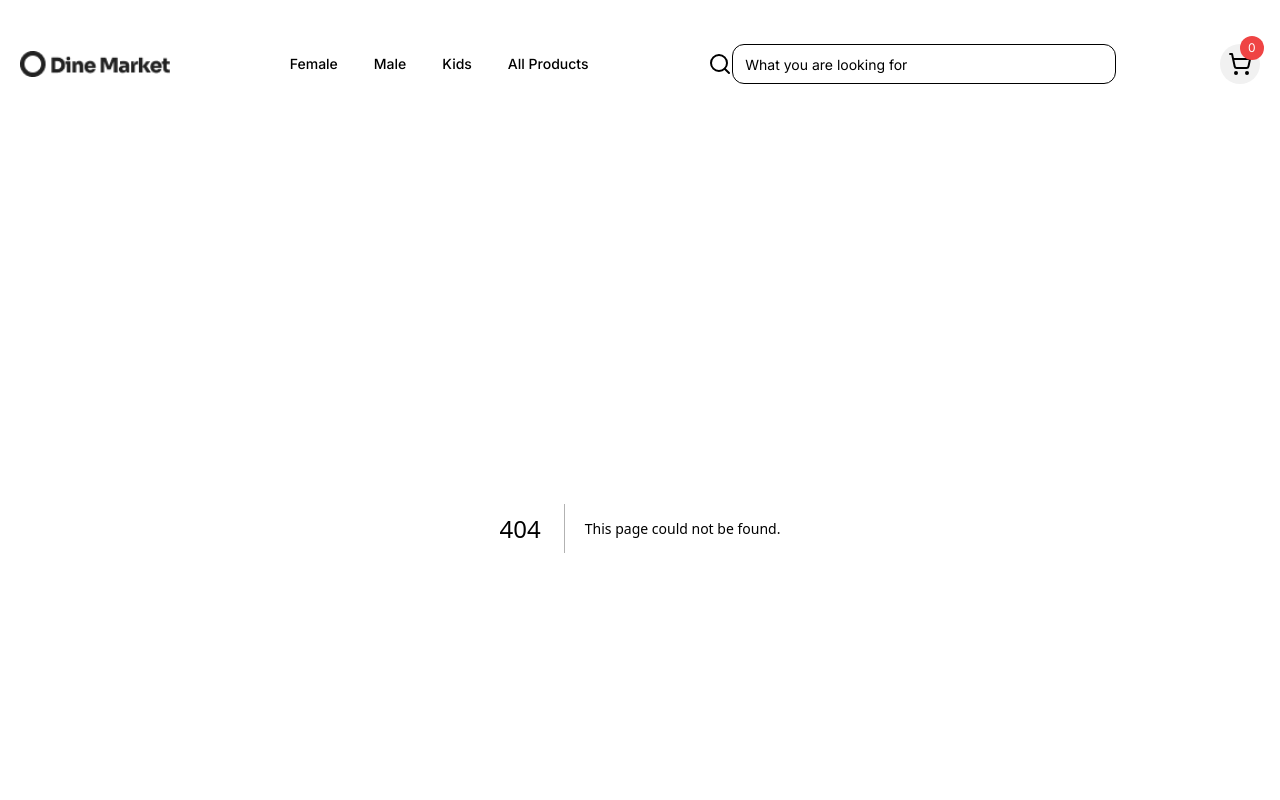
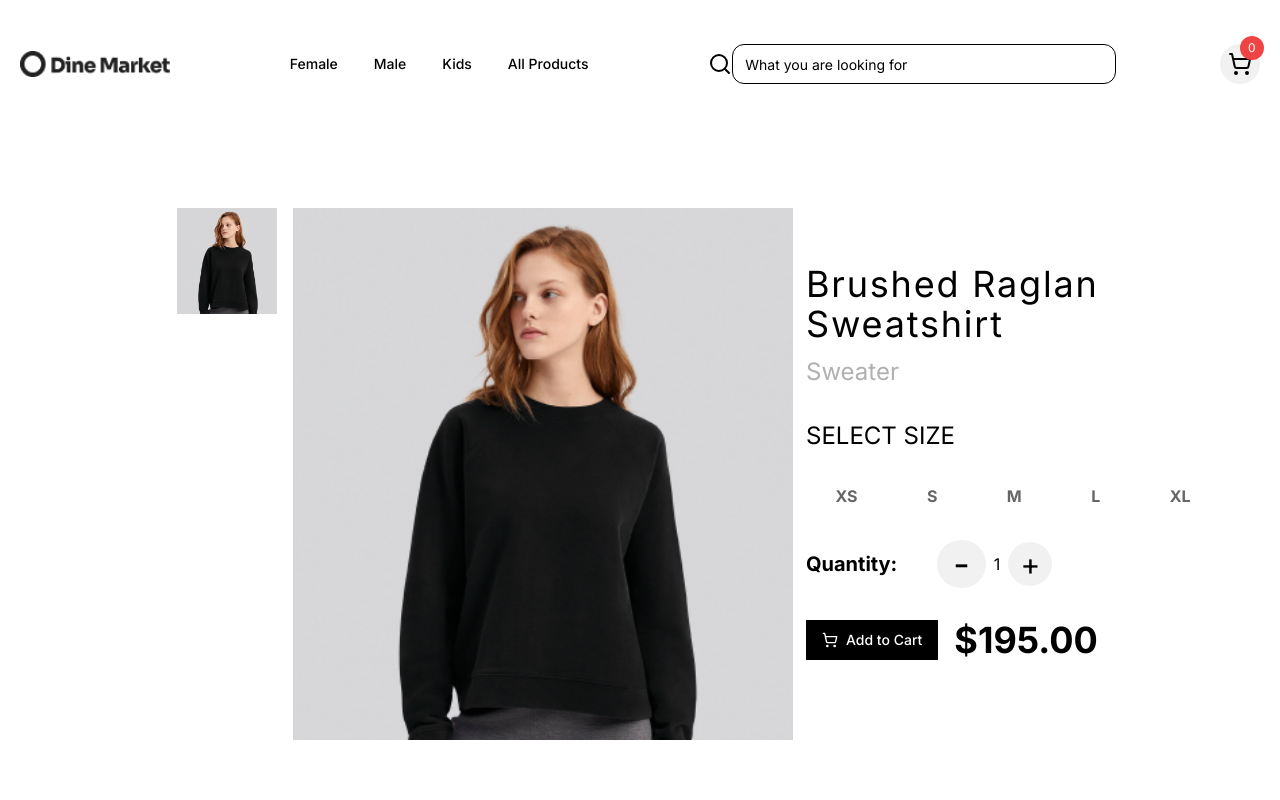
Before and after one commit to Tufail46/Hackathon-with-shadcn-ui, a Next.js app: page /cart in a window 1280 px wide. Before the commit this address had no page. Shown: the top 800 px of the page. Built offline with nearby package versions, Linux system fonts and the light colour scheme.

Commit message:
7 June 2nd Commit

```diff
--- /dev/null
+++ b/components/Cart.tsx
@@ -0,0 +1,61 @@
+import Image from "next/image";
+import { Button } from "./ui/button";
+import { ShoppingCart } from "lucide-react";
+
+export default function Cart() {
+  return (
+    <div className="max-w-[1240px] w-full mx-auto my-20">
+      <div className="grid lg:grid-cols-[3fr,1fr] justify-center">
+        <div className="flex justify-center gap-4">
+          <div className="">
+            <Image src={"/321.png"} alt={"/"} width={100} height={200} />
+          </div>
+          <div className="">
+            <Image src={"/321.png"} alt={"/"} width={500} height={1000} />
+          </div>
+        </div>
+        <div className="my-10 lg:-ml-36">
+          <h2 className="text-4xl mt-4 tracking-wider">
+            Brushed Raglan Sweatshirt
+          </h2>
+          <p className="text-2xl my-3 text-[#B0B0B0]">Sweater</p>
+          <p className="uppercase my-8 text-2xl">Select Size</p>
+          <div className="flex justify-evenly lg:-ml-10 text-[#666666] font-bold">
+            <p>XS</p>
+            <p>S</p>
+            <p>M</p>
+            <p>L</p>
+            <p>XL</p>
+          </div>
+          <div className="flex items-center my-8 gap-10">
+            <div>
+              <p className="font-bold text-xl">Quantity:</p>
+            </div>
+            <div className="flex items-center justify-center gap-2">
+              <button className="bg-[#F1F1F1] text-4xl rounded-full px-4 py-1">
+                {" "}
+                -{" "}
+              </button>
+              <p>1</p>
+              <button className="bg-[#F1F1F1] text-3xl rounded-full px-3 py-1 border-r-black">
+                {" "}
+                +{" "}
+              </button>
+            </div>
+          </div>
+          <div className="flex gap-4 my-6">
+            <div className="bg-black hover:bg-black text-white">
+              <Button>
+                <ShoppingCart className="mr-2 h-4 w-4" />
+                Add to Cart
+              </Button>
+            </div>
+            <div>
+              <p className="text-4xl font-bold">$195.00</p>
+            </div>
+          </div>
+        </div>
+      </div>
+    </div>
+  );
+}
--- a/src/app/allProducts/page.tsx
+++ b/src/app/allProducts/page.tsx
@@ -37,7 +37,7 @@ export default async function page() {
     <div className="max-w-[1240px] w-full mx-auto">
       <div className="grid md:grid-cols-2 lg:grid-cols-3 gap-3 justify-center">
         {data.map((item) => (
-          <div className="m-8">
+          <div key={item._id} className="m-8">
             <Image
               width={300}
               height={300}
--- /dev/null
+++ b/src/app/cart/page.tsx
@@ -0,0 +1,5 @@
+import Cart from "../../../components/Cart";
+
+export default function page() {
+  return <Cart />;
+}
--- a/src/app/female/page.tsx
+++ b/src/app/female/page.tsx
@@ -38,7 +38,7 @@ export default async function page() {
     <div className="max-w-[1240px] w-full mx-auto">
       <div className="grid md:grid-cols-2 lg:grid-cols-3 gap-3 justify-center">
         {data.map((item) => (
-          <div className="m-8">
+          <div key={item._id} className="m-8">
             <Image
               width={300}
               height={300}
--- a/src/app/male/page.tsx
+++ b/src/app/male/page.tsx
@@ -38,7 +38,7 @@ export default async function page() {
     <div className="max-w-[1240px] w-full mx-auto">
       <div className="grid md:grid-cols-2 lg:grid-cols-3 gap-3 justify-center">
         {data.map((item) => (
-          <div className="m-8">
+          <div key={item._id} className="m-8">
             <Image
               width={300}
               height={300}
```
